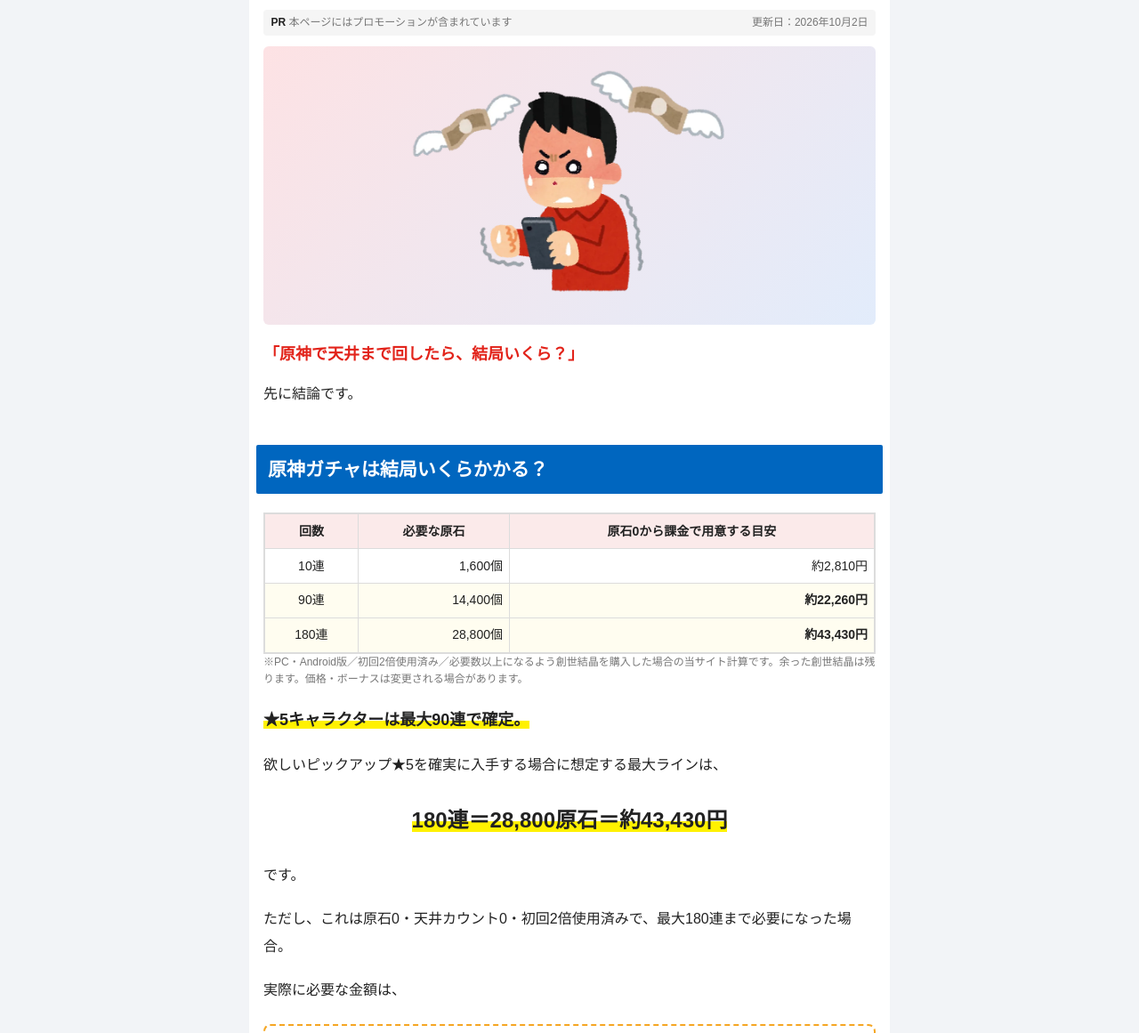
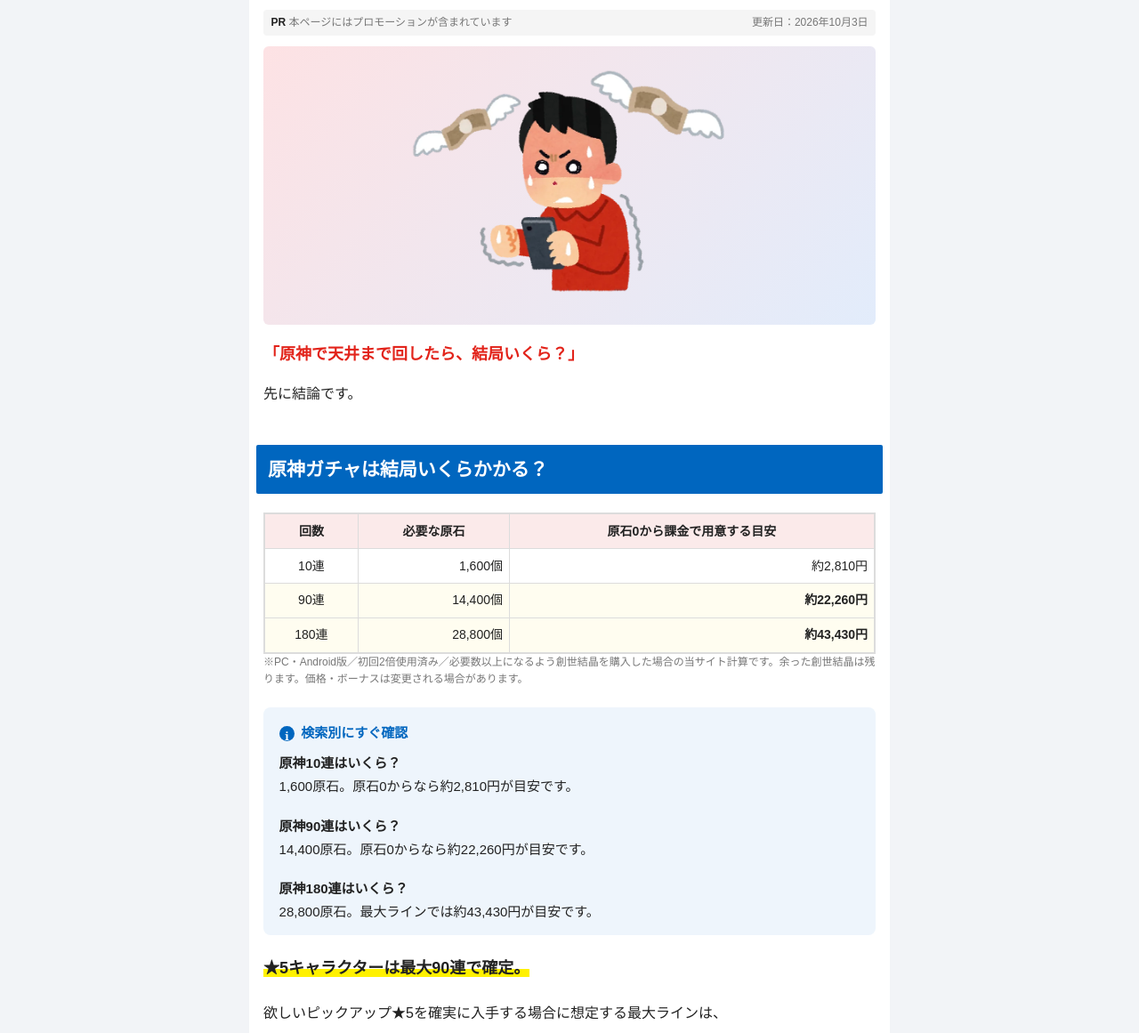
Before and after one commit to kkeisuke0407-crypto/genshin-tenjo, a plain HTML site: page index.html in a window 1280 px wide. Shown: the part 141-1302 px from the top of the page at 89% size. Drawn offline with Linux system fonts and the light colour scheme.

Commit message:
Improve Genshin ad relevance and landing experience

```diff
--- a/index.html
+++ b/index.html
@@ -6,6 +6,7 @@
 <title>原神の天井はいくら？10連・90連・180連の値段を計算【2026年最新】</title>
 <meta name="description" content="原神のガチャ天井（90連・180連）はいくら必要？10連・90連・180連の原石数と課金額の目安、初回2倍を使った場合の金額、自分の必要額の計算方法をまとめました。">
 <link rel="canonical" href="https://genshin.navolio.net/">
+<link rel="preload" as="image" href="images/fv-kakin.webp" fetchpriority="high">
 <!-- Google tag (gtag.js) GA4 -->
 <script async src="https://www.googletagmanager.com/gtag/js?id=G-9L6L68HM1H"></script>
 <script>
@@ -65,10 +66,10 @@
 
   <h1 class="lp-title">原神の天井はいくら？10連・90連・180連の値段を計算【2026年最新】</h1>
 
-  <div class="mt-prbar"><span><b>PR</b> 本ページにはプロモーションが含まれています</span><span>更新日：2026年10月2日</span></div>
+  <div class="mt-prbar"><span><b>PR</b> 本ページにはプロモーションが含まれています</span><span>更新日：2026年10月3日</span></div>
 
   <div class="lp-eyecatch">
-    <img src="images/fv-kakin.webp" alt="スマホゲームの課金で出ていくお金を気にする人のイラスト" width="800" height="625">
+    <img src="images/fv-kakin.webp" alt="スマホゲームの課金で出ていくお金を気にする人のイラスト" width="800" height="625" fetchpriority="high" decoding="async">
   </div>
 
   <p class="mt-worry">「原神で天井まで回したら、結局いくら？」</p>
@@ -90,6 +91,13 @@
     </table>
   </div>
   <p class="mt-small">※PC・Android版／初回2倍使用済み／必要数以上になるよう創世結晶を購入した場合の当サイト計算です。余った創世結晶は残ります。価格・ボーナスは変更される場合があります。</p>
+
+  <div class="mt-info" id="search-answer">
+    <p class="mt-info__ttl">検索別にすぐ確認</p>
+    <p id="10ren"><b>原神10連はいくら？</b><br>1,600原石。原石0からなら約2,810円が目安です。</p>
+    <p id="90ren"><b>原神90連はいくら？</b><br>14,400原石。原石0からなら約22,260円が目安です。</p>
+    <p id="180ren"><b>原神180連はいくら？</b><br>28,800原石。最大ラインでは約43,430円が目安です。</p>
+  </div>
 
   <p class="mt-oneline"><span>★5キャラクターは最大90連で確定。</span></p>
 
```
